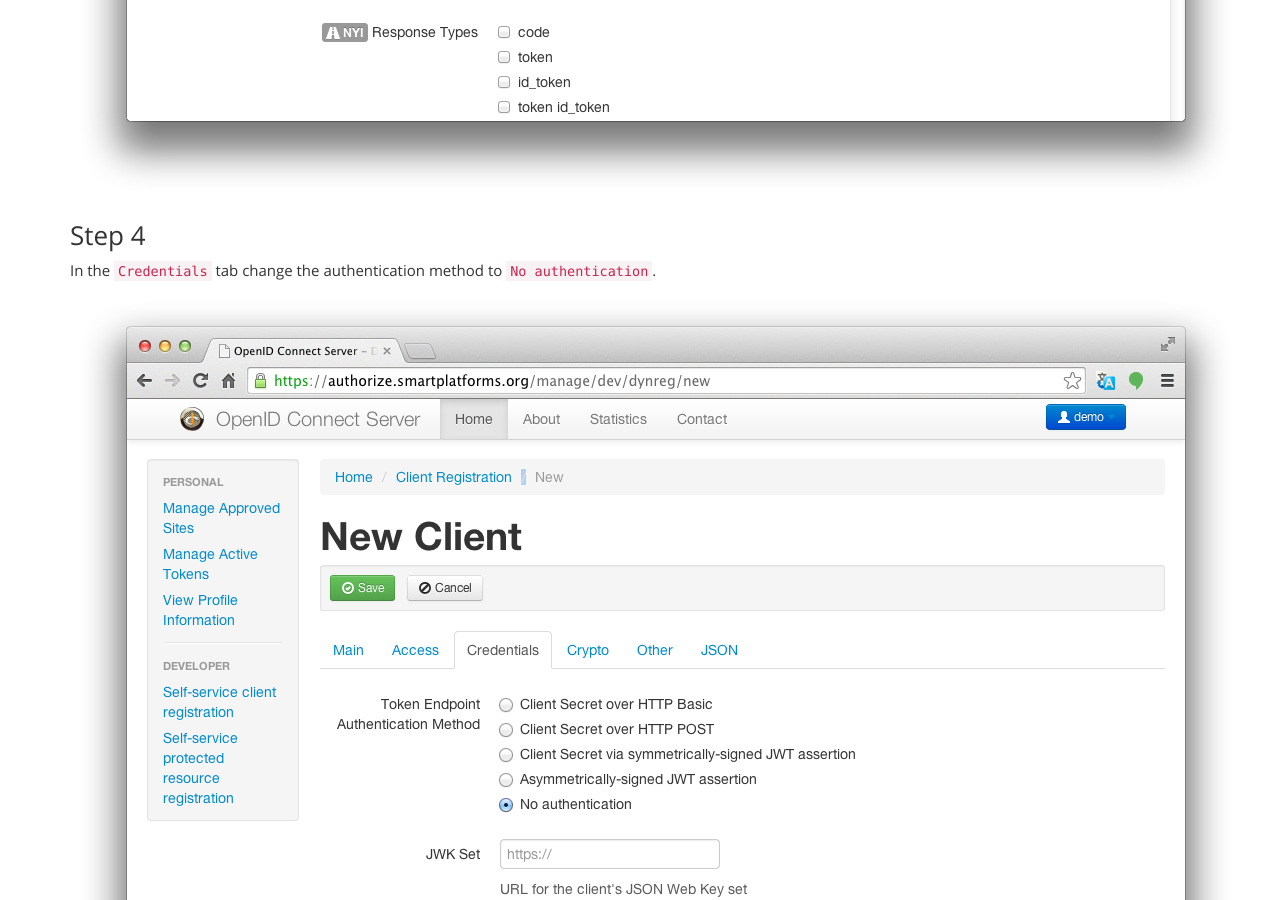
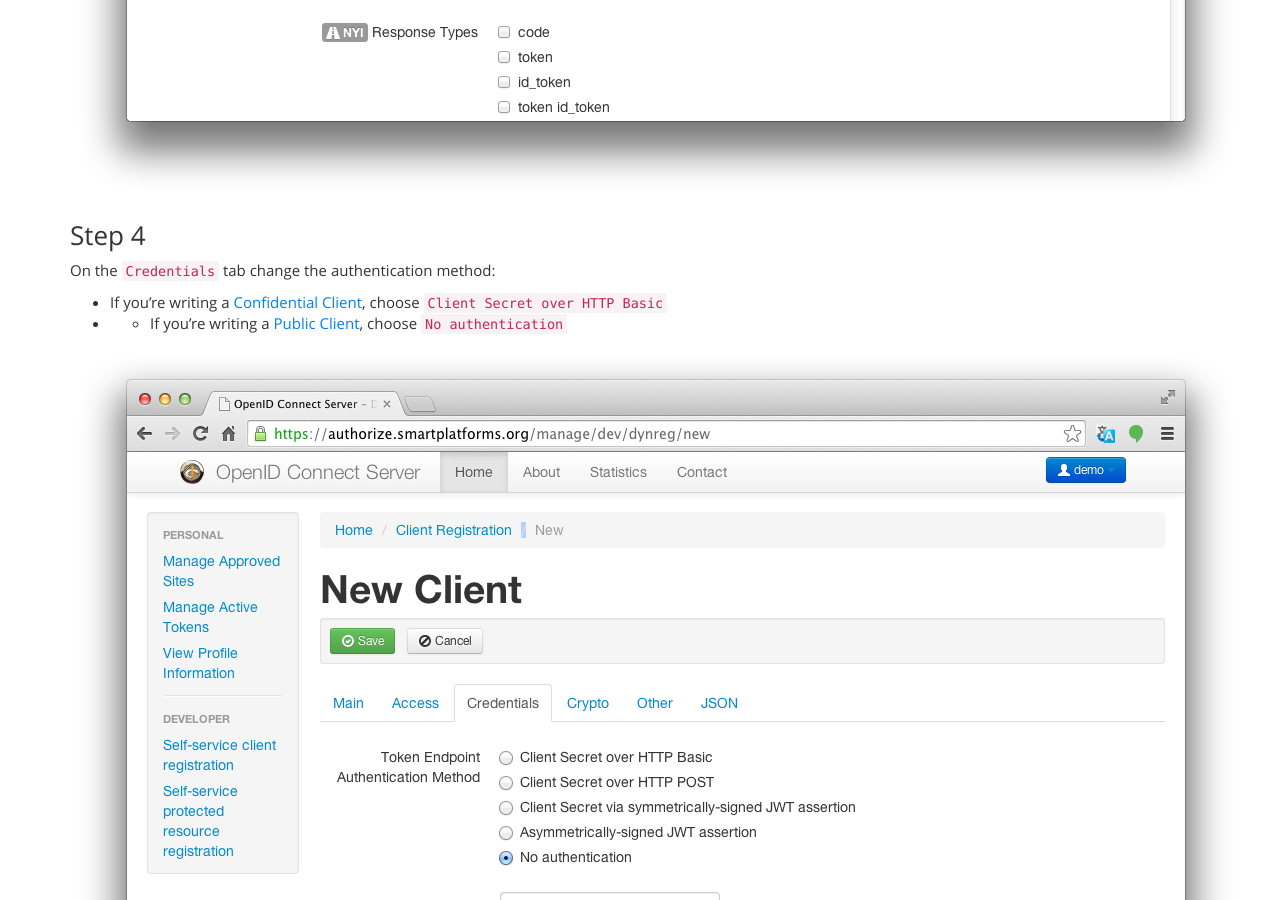
Before and after one commit to smart-on-fhir/smart-on-fhir.github.io, a Jekyll site: the page built from sandbox/howto/index.md, in a window 1280 px wide and 900 px high, scrolled down 2997 px. Built offline with Jekyll 4.4.1, drawn with Linux system fonts in a browser that asks for light colours; Markdown is read by kramdown in place of the engine named in the settings.

Commit message:
Update index.md

```diff
--- a/sandbox/howto/index.md
+++ b/sandbox/howto/index.md
@@ -40,7 +40,10 @@
 
 ### Step 4
 
-In the `Credentials` tab change the authentication method to `No authentication`.
+On the `Credentials` tab change the authentication method:
+
+* If you're writing a [Confidential Client](http://docs.smartplatforms.org/authorization/confidential/), choose `Client Secret over HTTP Basic`
+* * If you're writing a [Public Client](http://docs.smartplatforms.org/authorization/public/), choose `No authentication`
 
 <div style='text-align: center'>
   <img src="/assets/img/newapp4.png" />
```
